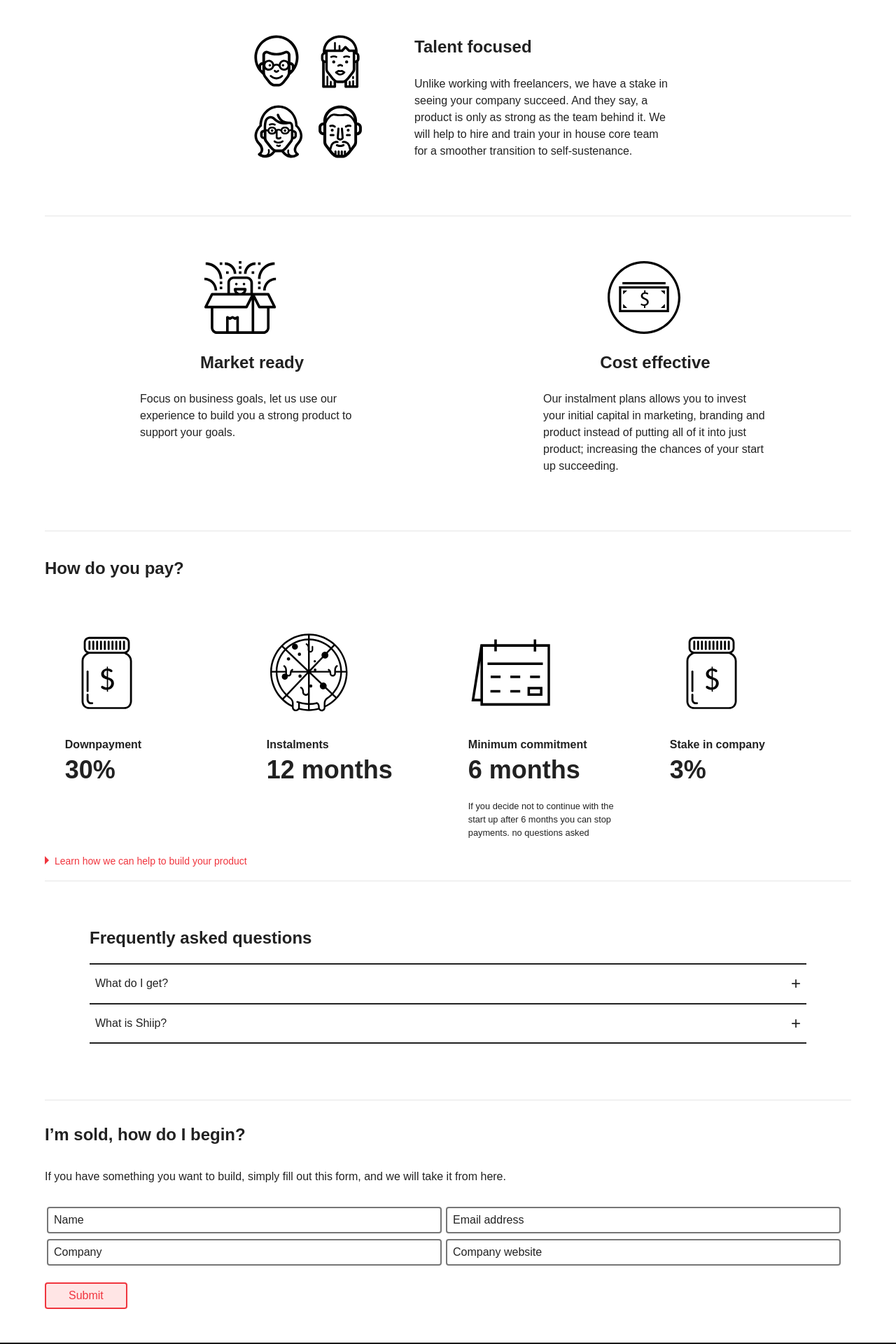
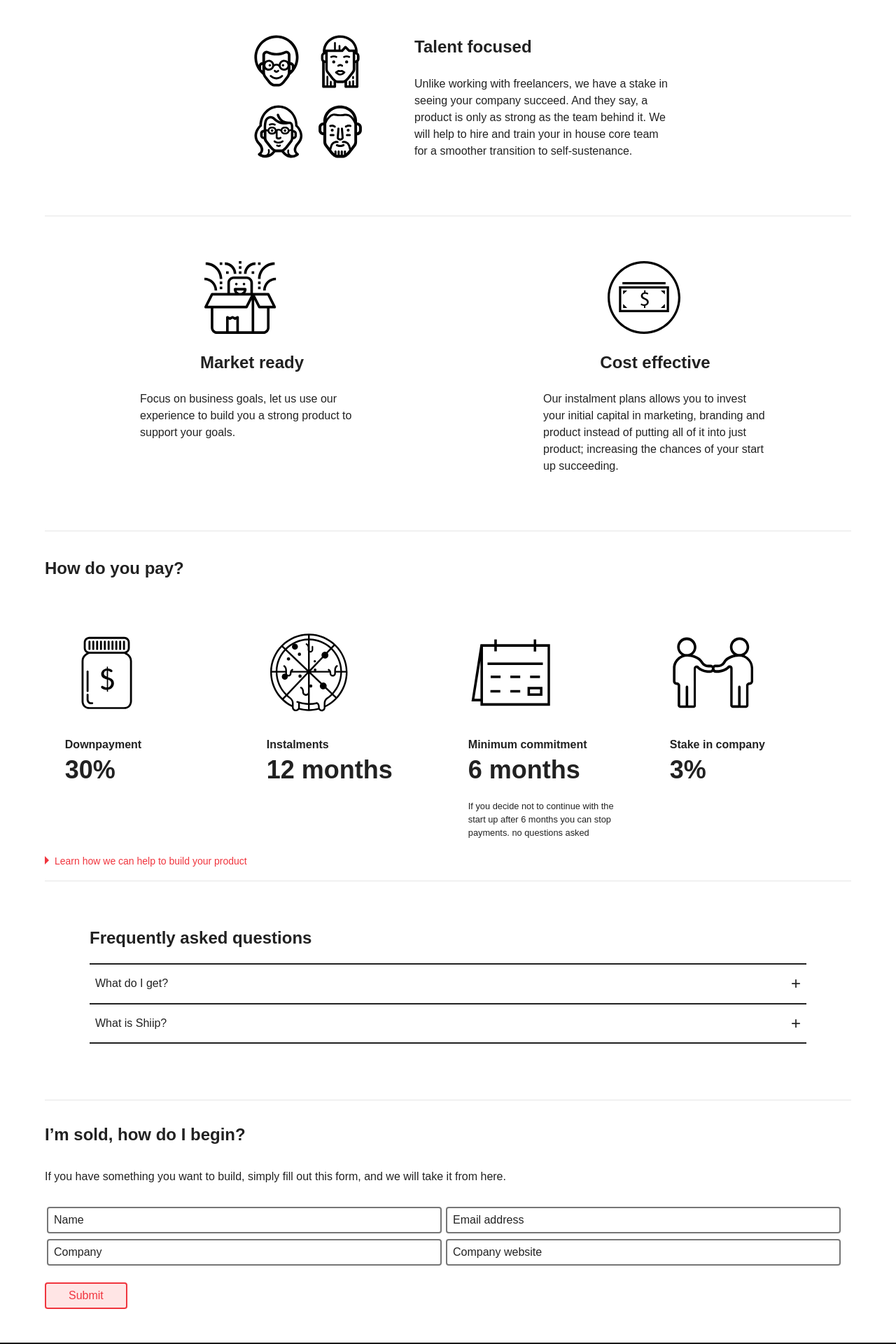
Before and after one commit to shiipio/shiip.io, a Jekyll site: the page built from index.md, in a window 1280 px wide. Shown: the part 672-2592 px from the top of the page at 70% size. Built offline with Jekyll 4.4.1, drawn with Linux system fonts in a browser that asks for light colours; nearby versions of some CDN libraries.

Commit message:
Fix stake image

```diff
--- a/_layouts/landing.html
+++ b/_layouts/landing.html
@@ -78,7 +78,7 @@
                 <small class="mw5 db lh-copy mt3">If you decide not to continue with the start up after 6 months you can stop payments. no questions asked</small>
               </dl>
               <dl class="dib w-50 w-20-l">
-                <img src="images/downpayment.svg" class="db pv4">
+                <img src="images/collaboration.svg" class="db pv4">
                 <dd class="f6 f5-ns b ml0">Stake in company</dd>
                 <dd class="f3 f2-ns b ml0">3%</dd>
               </dl>
```
